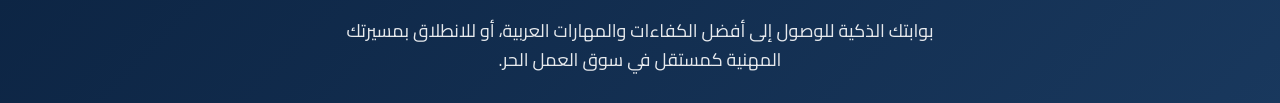
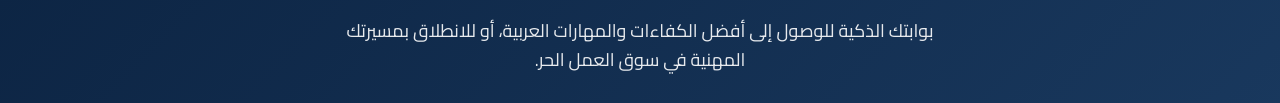
Before and after one commit to malekmobile2006-oss/x-platform, a plain HTML site: page index.html in a window 1280 px wide. Shown: the part 230-333 px from the top of the page. Drawn offline with Linux system fonts and the light colour scheme.

Commit message:
Update index.html

```diff
--- a/index.html
+++ b/index.html
@@ -234,7 +234,7 @@
     <!-- القسم الرئيسي للترحيب -->
     <section class="hero">
         <h1>المنصة العربية للأعمال الحرة</h1>
-        <p>بوابتك الذكية للوصول إلى أفضل الكفاءات والمهارات العربية، أو للانطلاق بمسيرتك المهنية كمستقل في سوق العمل الحر.</p>
+        <p>بوابتك الذكية للوصول إلى أفضل الكفاءات والمهارات العربية، أو للانطلاق بمسيرتك المهنية في سوق العمل الحر.</p>
         <div class="cta-buttons">
             <a href="#" class="btn-main">ابدأ كـ ضيّف</a>
             <a href="#" class="btn-sub">أضف مشروعاً جديداً</a>
```
